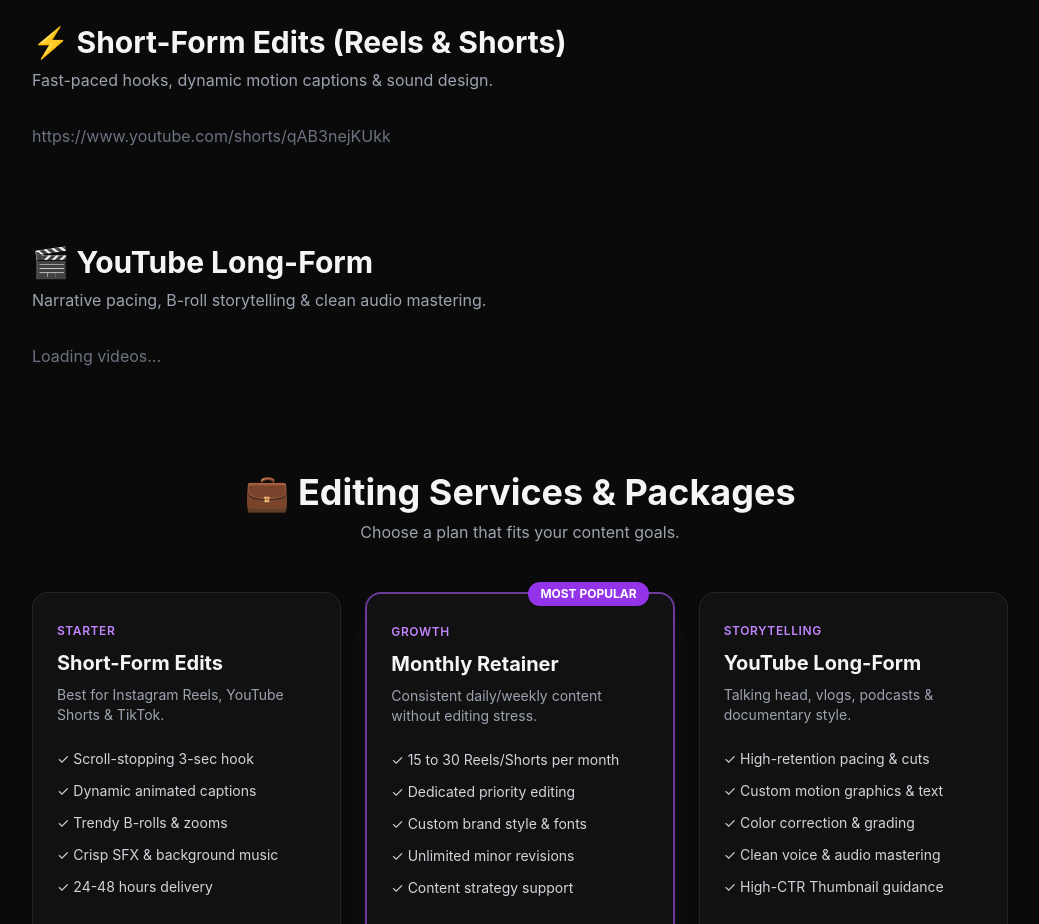
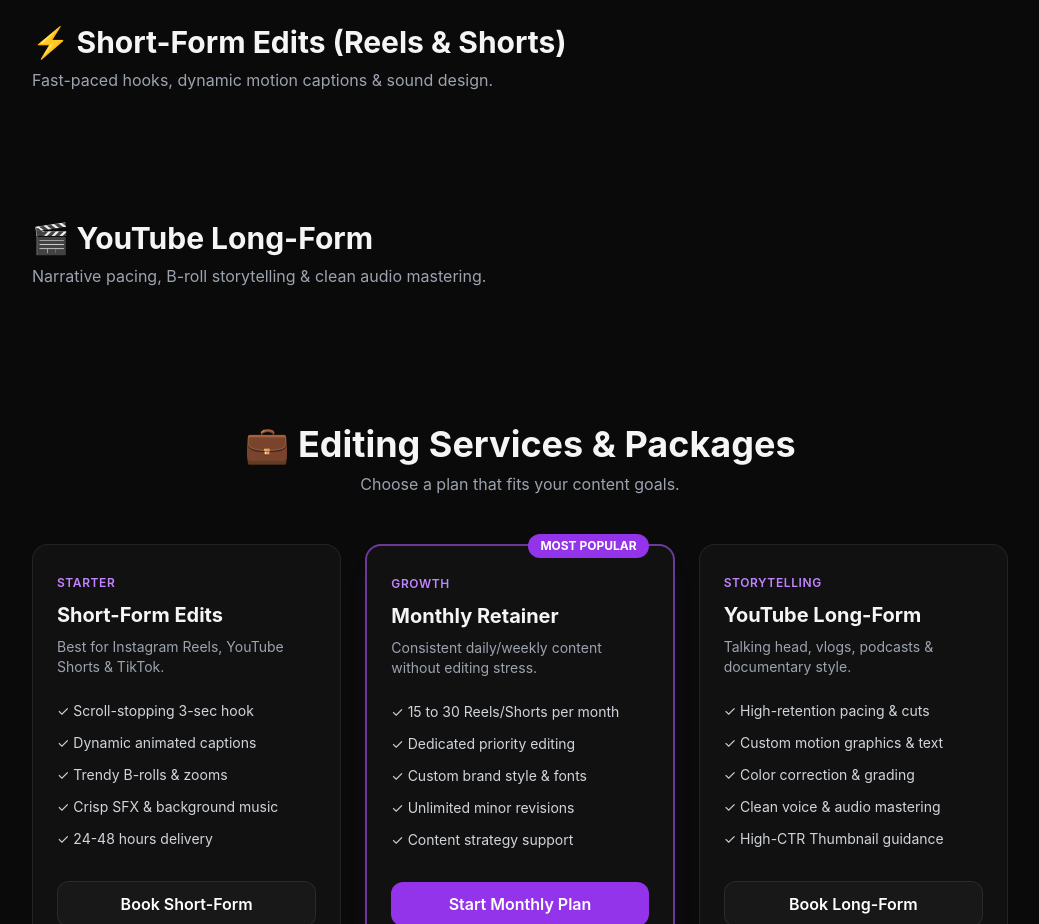
Before and after one commit to aniketpalav354-cloud/my-portfolio, a plain HTML site: page index.html in a window 1280 px wide. Shown: the part 1000-1924 px from the top of the page, without its empty margins (120-1159 px from the left). Drawn offline with nearby package versions, Linux system fonts and the light colour scheme.

Commit message:
Update index.html

```diff
--- a/index.html
+++ b/index.html
@@ -85,7 +85,7 @@
         <h2 class="text-2xl md:text-3xl font-bold mb-2">⚡ Short-Form Edits (Reels & Shorts)</h2>
         <p class="text-gray-400 mb-8">Fast-paced hooks, dynamic motion captions & sound design.</p>
         <div id="short-form-grid" class="grid grid-cols-1 sm:grid-cols-2 md:grid-cols-3 gap-6">
-            <p class="text-gray-500">https://www.youtube.com/shorts/qAB3nejKUkk</p>
+            <p class="text-gray-500"></p>
         </div>
     </section>
 
@@ -94,7 +94,7 @@
         <h2 class="text-2xl md:text-3xl font-bold mb-2">🎬 YouTube Long-Form</h2>
         <p class="text-gray-400 mb-8">Narrative pacing, B-roll storytelling & clean audio mastering.</p>
         <div id="long-form-grid" class="grid grid-cols-1 md:grid-cols-2 gap-8">
-            <p class="text-gray-500">Loading videos...</p>
+            <p class="text-gray-500"></p>
         </div>
     </section>
 
```
